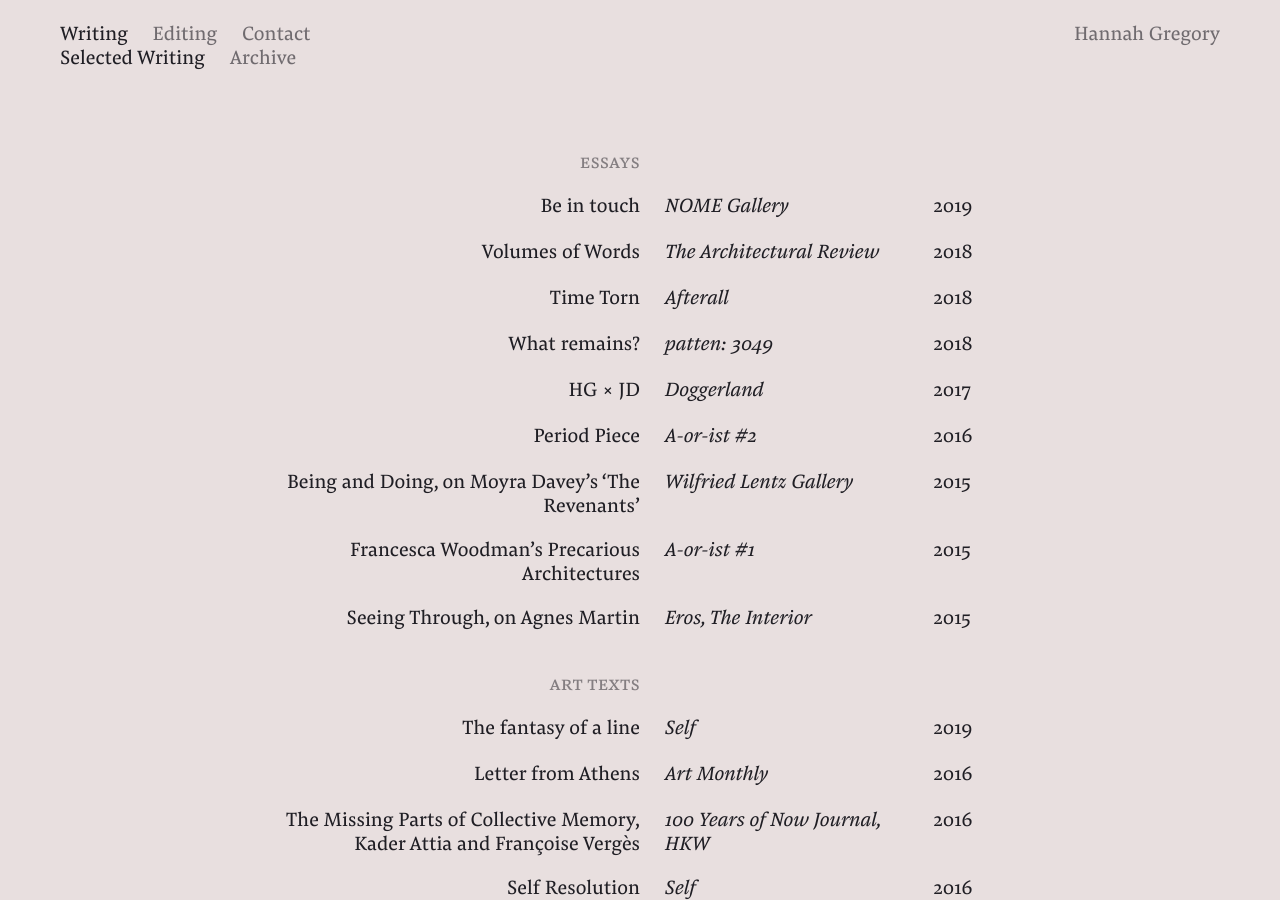
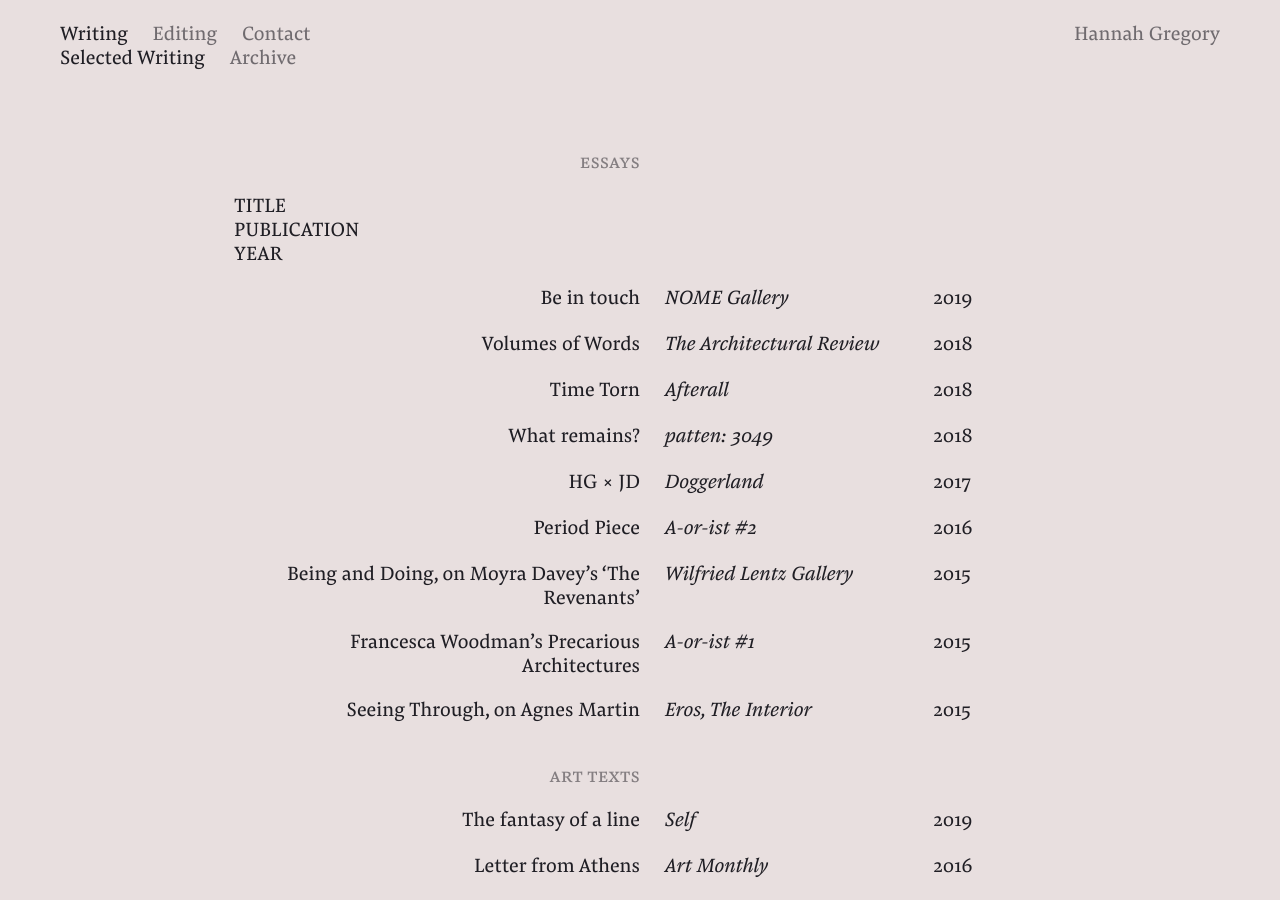
Before and after one commit to hg-site/hg-site.github.io, a Jekyll site: the page built from writing/index.markdown, in a window 1280 px wide and 900 px high. Built offline with Jekyll 4.4.1, drawn with Linux system fonts in a browser that asks for light colours.

Commit message:
Updated Index

```diff
--- a/writing/index.markdown
+++ b/writing/index.markdown
@@ -6,6 +6,14 @@
 
 <div class="sw-row">
 	<div class="sw-heading">Essays</div>
+</div>
+
+<div class="sw-row">
+	<a href="https://www.patreon.com/posts/berlin-isnt-new-28469271">
+	<div class="Berlin Isn't the New Berlin">TITLE</div>
+	<div class="Study Hall">PUBLICATION</div>
+	<div class="2019">YEAR</div>
+	</a>
 </div>
 
 <div class="sw-row">
```
